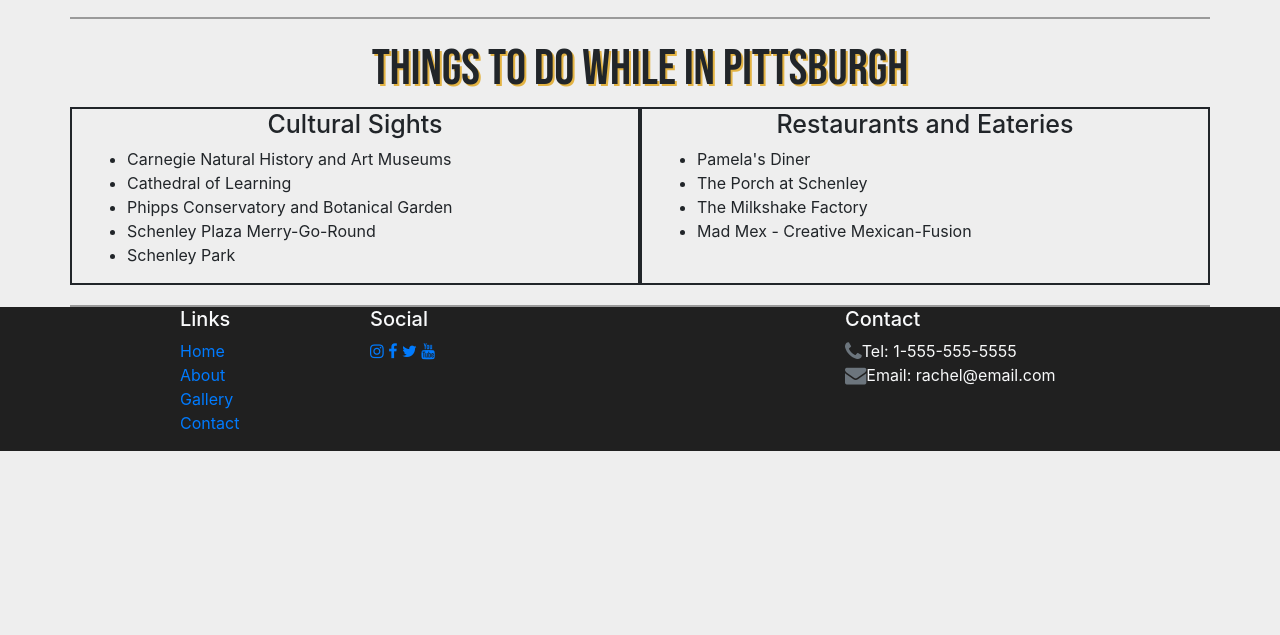
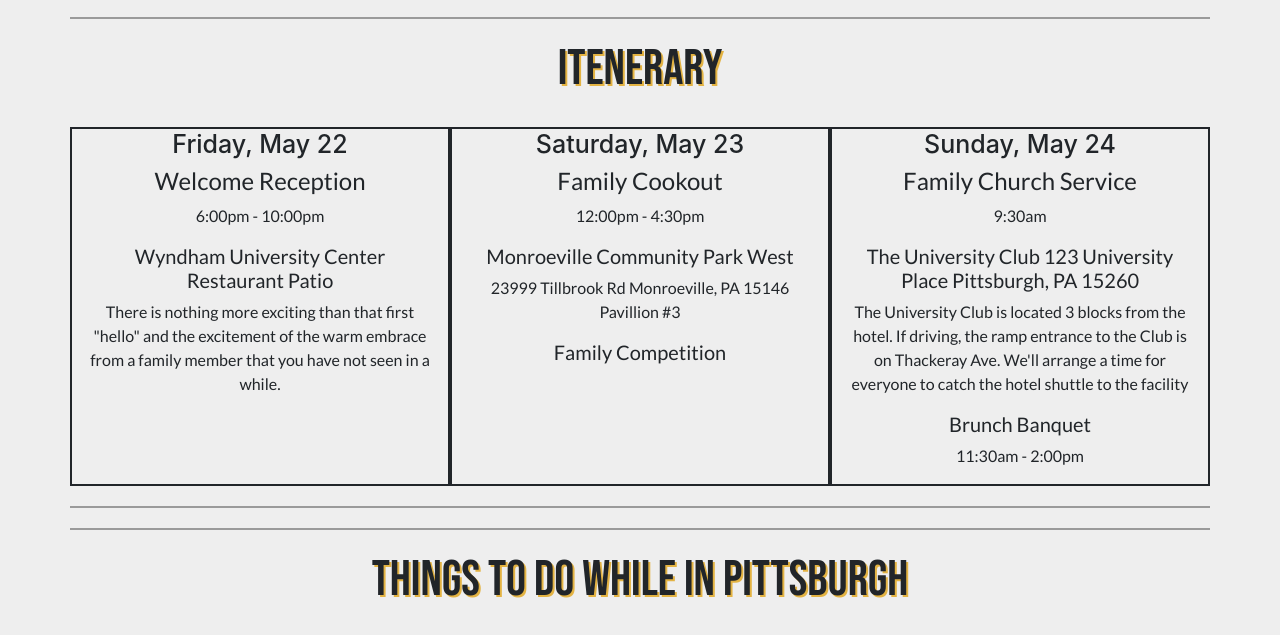
Before and after one commit to kdotelle/reunion, a website: page index.html in a window 1280 px wide. Shown: the part 931-1566 px from the top of the page. Before the commit the page ends 1382 px from the top, so only its background shows below. Drawn offline with nearby package versions, Linux system fonts and the light colour scheme.

Commit message:
Itenerary

```diff
--- a/css/styles.css
+++ b/css/styles.css
@@ -46,7 +46,7 @@ body {
     flex-direction: column;
 }
 
-p {
+h4, h5, p {
     font-family: 'Lato', sans-serif;
     text-align: center;
 }
--- a/index.html
+++ b/index.html
@@ -22,7 +22,7 @@
 
     <header class="jumbotron">
         <div class="container-fluid">
-            <div class="row" id="header">
+            <div class="row d-flex flex-row flex-wrap" id="header">
                 <div class="col header-text justify-content-center text-center">
                     <h1>Mosley Family Reunion</h1>
                 </div>
@@ -41,7 +41,7 @@
               <a class="nav-link" href="#">Home <span class="sr-only">(current)</span></a>
             </li>
             <li class="nav-item">
-              <a class="nav-link" href="#">About</a>
+              <a class="nav-link" href="#">Register</a>
             </li>
             <li class="nav-item">
               <a class="nav-link" href="#">Gallery</a>
@@ -85,10 +85,44 @@
                 <p class="d-none d-sm-block">The Wyndham Pittsburgh University Center has opened its doors to us at a rate of $129 per night/per room with a negotiated parking rate of $14/night which is not included.</p>
             </div>
         </div>
+        <!--Itenerary-->
+        <div class="row row-content">
+            <div class="col">
+                <h2>Itenerary</h2>
+                <div class="row row-content">
+                    <div class="col-sm-4 column-content ml-mr-auto">
+                        <h3>Friday, May 22</h3>
+                        <h4>Welcome Reception</h4>
+                        <p>6:00pm - 10:00pm</p>
+                        <h5 class="d-none d-sm-block">Wyndham University Center Restaurant Patio</h5>
+                        <p class="d-none d-sm-block">There is nothing more exciting than that first "hello" and the excitement of the warm embrace from a family member that you have not seen in a while.</p>
+                    </div>
+                    <div class="col-sm-4 column-content ml-mr-auto">
+                        <h3>Saturday, May 23</h3>
+                        <h4>Family Cookout</h4>
+                        <p>12:00pm - 4:30pm</p>
+                        <h5 class="d-none d-sm-block">Monroeville Community Park West</h5>
+                        <p class="d-none d-sm-block">23999 Tillbrook Rd Monroeville, PA 15146<br>Pavillion #3</p>
+                        <h5 class="d-none d-sm-block">Family Competition</h5>
+                    </div>
+                    <div class="col-sm-4 column-content ml-mr-auto">
+                        <h3>Sunday, May 24</h3>
+                        <h4>Family Church Service</h4>
+                        <p>9:30am</p>
+                        <h5 class="d-none d-sm-block">The University Club 123 University Place Pittsburgh, PA 15260</h5>
+                        <p class="d-none d-sm-block">The University Club is located 3 blocks from the hotel. If driving, the ramp entrance to the Club is on Thackeray Ave.  We'll arrange a time for everyone to catch the hotel shuttle to the facility</p>
+                        <h5>Brunch Banquet</h5>
+                        <p>11:30am - 2:00pm</p>
+                    </div>
+                </div>
+            </div>
+        </div>
+
+        <!--Things to do-->
         <div class="row row-content">
             <div class="col">
                 <h2>Things to do While in Pittsburgh</h2>
-                <div class="row">
+                <div class="row row-content">
                     <div class="col-sm-6 column-content ml-mr-auto">
                         <h3>Cultural Sights</h3>
                         <ul >
@@ -120,7 +154,7 @@
                     <h5>Links</h5>
                     <ul class="list-unstyled">
                         <li><a href="#">Home</a></li>
-                        <li><a href="#">About</a></li>
+                        <li><a href="#">Register</a></li>
                         <li><a href="#">Gallery</a></li>
                         <li><a href="#">Contact</a></li>
                     </ul>
@@ -133,6 +167,7 @@
                     <a href="http://twitter.com/"> <i class="fa fa-twitter"> </i> </a>
                     <a href="http://youtube.com/"> <i class="fa fa-youtube"> </i> </a>
                 </div>
+                <!--Contact Info-->
                 <div class="col-sm-4 text-light">
                     <h5>Contact</h5>
                     <i class="fa fa-phone fa-lg text-secondary"> </i>Tel: 1-555-555-5555 <br />
```
